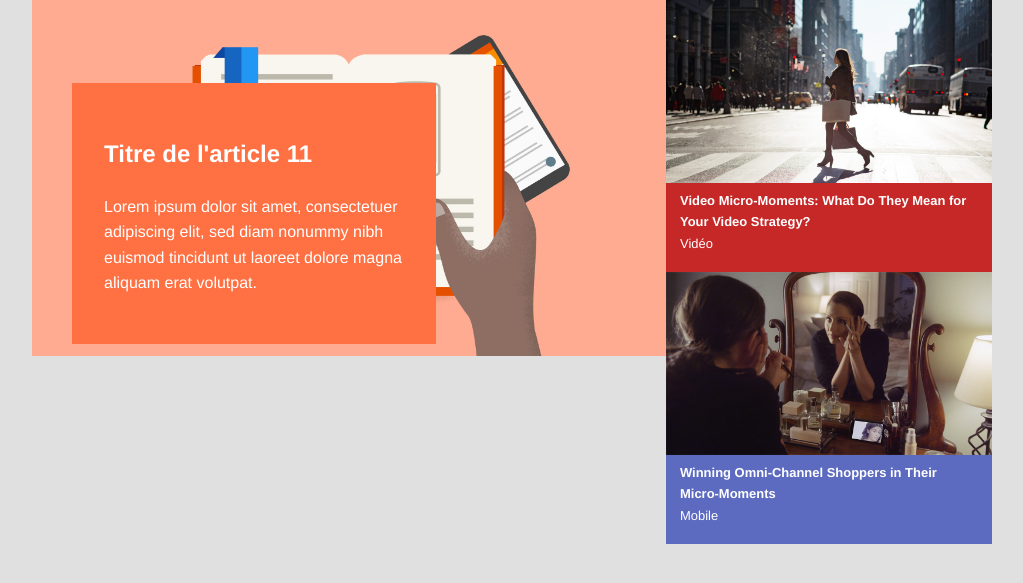
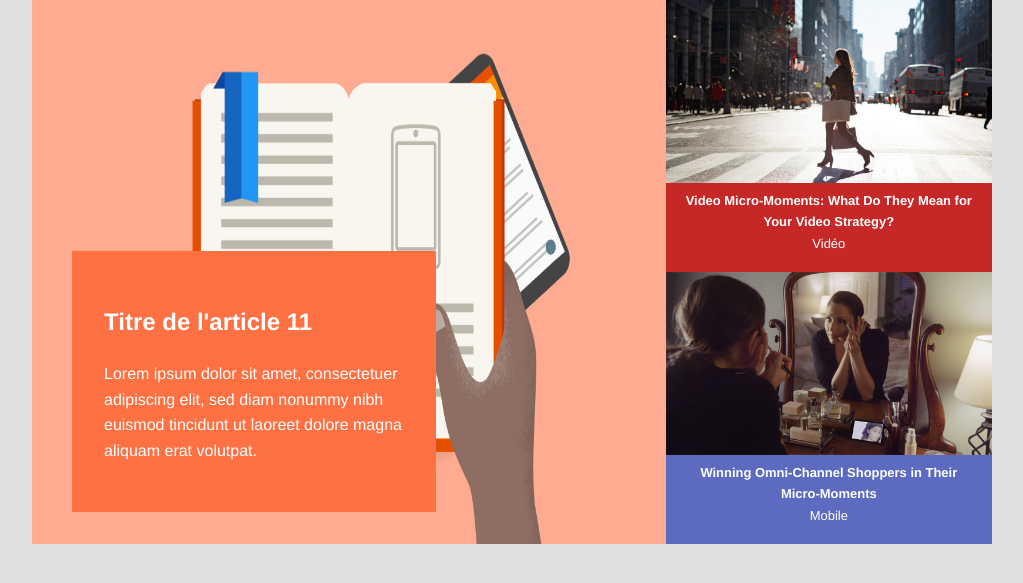
Before and after one commit to SylvainLangler/MIW, a PHP site: page / in a window 1280 px wide. Shown: the part 88-671 px from the top of the page, without its empty margins (128-1151 px from the left). Run offline with PHP 8.4, Linux system fonts and the light colour scheme.

Commit message:
css james tp1

```diff
--- a/james/tp1/style.css
+++ b/james/tp1/style.css
@@ -5,10 +5,14 @@ body {
     -webkit-font-smoothing: antialiased;
     -moz-osx-font-smoothing: grayscale;
     background-color: #e0e0e0;
-    color: #424242;
+    color: black;
     font-family: 'RobotoDraft', 'Helvetica Neue', Helvetica, Arial;
     font-size: 1em;
     line-height: 1.6;
+}
+
+img{
+    width:100%;
 }
 
 header {
@@ -61,13 +65,11 @@ header nav a:hover {
 }
 
 .article-left img{
-    width:100%;
     height:auto;
 }
 
 .titre-premier-article a{
-    color:black;
-    text-decoration:none;
+    color:black !important;
 }
 
 .titre-article a{
@@ -75,26 +77,66 @@ header nav a:hover {
     color: white;
 }
 
+.article-right article{
+    text-align:center;
+
+}
+
+
+.region-top .article-right article h1 {
+    color: white;
+    font-size: 0.9em;
+    margin: 0;
+}
+
+.region-top .article-right article:nth-child(1) {
+    background-color: #c62828;
+}
+
+.region-top .article-right article:nth-child(2) {
+    background-color: #5c6bc0;
+}
+
+.region-top a{
+    color:white;
+    text-decoration:none;
+}
+
+ul.tags {
+    margin: 0;
+    padding: 30px;
+}
+
+ul.tags li {
+    list-style: none;
+}
+
+ul.tags li a {
+    font-size: 0.9em;
+    border: 1px solid black;
+    background-color: black;
+    padding: 10px 50px;
+    border-radius: 5px;
+}
+
 @media screen and (min-width:960px){
+    body{
+        color:#424242;
+    }
     .container {
         width: 960px;
         margin: auto;
     }
     .img-article1{
-        width:634px;
-        height:544px;
+        width:634px !important;
     }
     .region-top {
         height: 544px;
         overflow: hidden;
     }
 
-    .titre-premier-article a{
-        color:white;
-    }
-
     .region-top .article-left div{
-        bottom:40px;
+        bottom:40px !important;
     }
 }
 
@@ -123,6 +165,13 @@ header nav a:hover {
         text-align:initial;
     }
 
+    .titre-premier-article a{
+        color:white !important;
+    }
+
+    .img-article1{
+        height: 544px !important;
+    }
     .region-top .article-left div {
         position: absolute;
         bottom: 20px;
@@ -131,11 +180,6 @@ header nav a:hover {
         padding: 2em;
         width: 300px;
         color: white;
-    }
-
-    .img-article1{
-        width: 100%;
-        height: auto;
     }
     .region-top .article-right {
         width: 34%;
@@ -157,38 +201,14 @@ header nav a:hover {
     .region-top .article-right article img {
         width: 326px;
     }
-}
 
-.region-top .article-right article h1 {
-    color: white;
-    font-size: 0.9em;
-    margin: 0;
-}
-
-.region-top .article-right article:nth-child(1) {
-    background-color: #c62828;
-}
-
-.region-top .article-right article:nth-child(2) {
-    background-color: #5c6bc0;
-}
-
-.region-top a{
-    color:white;
-    text-decoration:none;
-}
-
-ul.tags {
-    margin: 0;
-    padding: 0;
-}
-
-ul.tags li {
-    list-style: none;
-}
-
-ul.tags li a {
-    font-size: 0.9em;
+    ul.tags {
+        padding:0;
+    }
+    ul.tags li a{
+        border:none;
+        background-color:transparent;
+    }
 }
 
 /*
```
